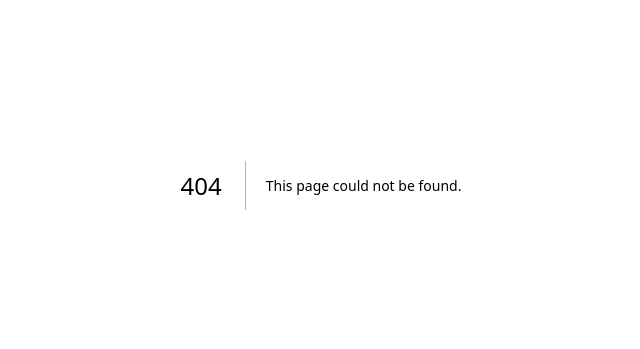
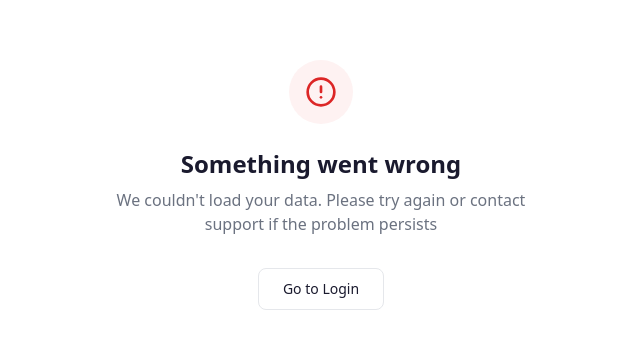
Before and after one commit to minhvu-devAU/contour-education-technical-interview, a Next.js app: page /error in a window 1280 px wide. Before the commit this address had no page. Shown: the part 215-564 px from the top of the page, without its empty margins (319-959 px from the left). Built offline with nearby package versions, Linux system fonts and the light colour scheme.

Commit message:
Creating an erorr page

```diff
--- /dev/null
+++ b/app/error/page.tsx
@@ -0,0 +1,27 @@
+import Link from "next/link";
+import { AlertCircle } from "lucide-react";
+
+export default function ErrorPage() {
+  return (
+    <div className="flex min-h-screen items-center justify-center px-4">
+      <div className="w-full max-w-md text-center">
+        <div className="mx-auto mb-6 flex h-16 w-16 items-center justify-center rounded-full bg-error-surface">
+          <AlertCircle className="h-8 w-8 text-error" />
+        </div>
+
+        <h1 className="mb-2 text-2xl font-bold text-foreground">
+          Something went wrong
+        </h1>
+        <p className="mb-8 text-muted">
+          { "We couldn't load your data. Please try again or contact support if the problem persists"}
+        </p>
+
+        <div className="flex flex-col gap-3 sm:flex-row sm:justify-center">
+          <Link href="/login" className="rounded-lg border border-border px-6 py-2.5 text-sm font-medium text-foreground hover:bg-primary-light transition-colors">
+            Go to Login
+          </Link>
+        </div>
+      </div>
+    </div>
+  );
+}
```
